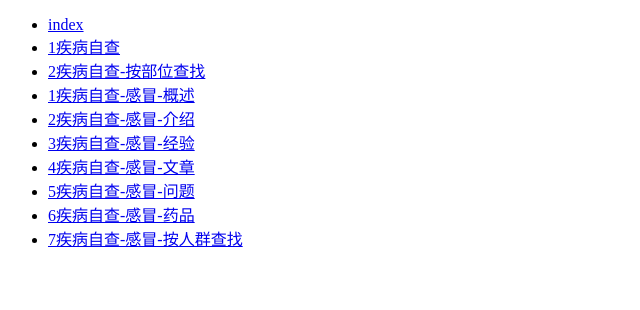
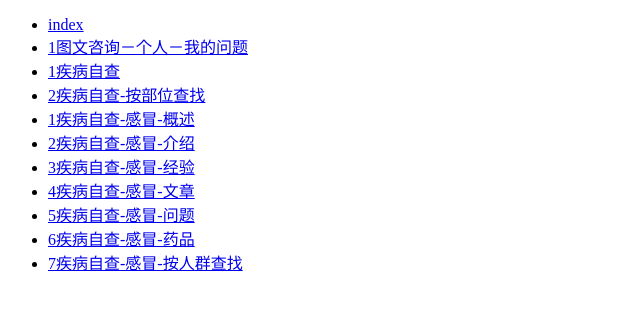
Before and after one commit to sammok/120ask, a plain HTML site: page index.html in a window 1280 px wide. Shown: the whole page, without its empty margins (0-640 px from the left). Drawn offline with Linux system fonts and the light colour scheme.

Commit message:
Update index.html

```diff
--- a/index.html
+++ b/index.html
@@ -13,6 +13,7 @@
 <body>
 <ul>
     <li><a href="/120ask/page/index/index.html" target="_blank">index</a></li>
+    <li><a href="/120ask/page/personalCenter/1图文咨询-个人-我的问题.html" target="_blank">1图文咨询－个人－我的问题</a></li>
     <li><a href="/120ask/page/illnessZicha/1疾病自查.html" target="_blank">1疾病自查</a></li>
     <li><a href="/120ask/page/illnessZicha/2疾病自查-按部位查找.html" target="_blank">2疾病自查-按部位查找</a></li>
     <li><a href="/120ask/page/illnessZicha/5.1疾病自查-感冒-概述.html" target="_blank">1疾病自查-感冒-概述</a></li>
```
